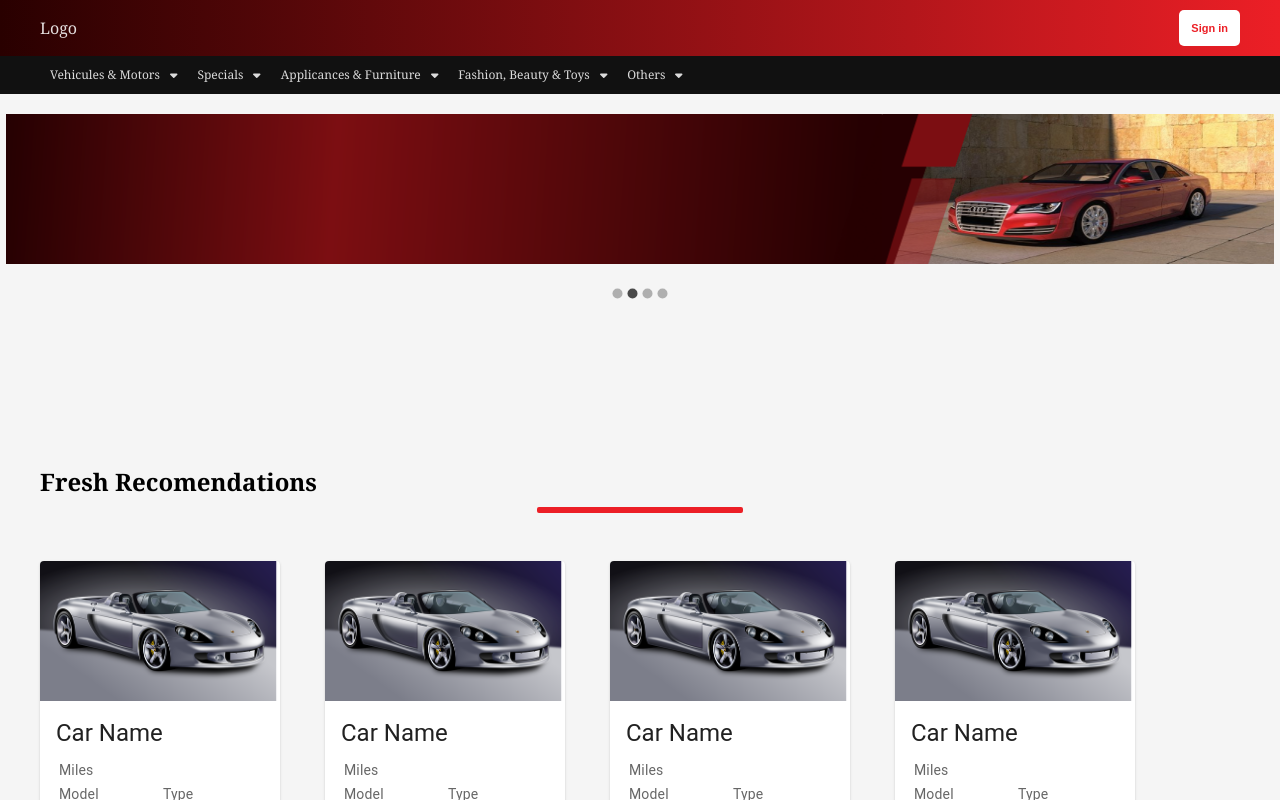
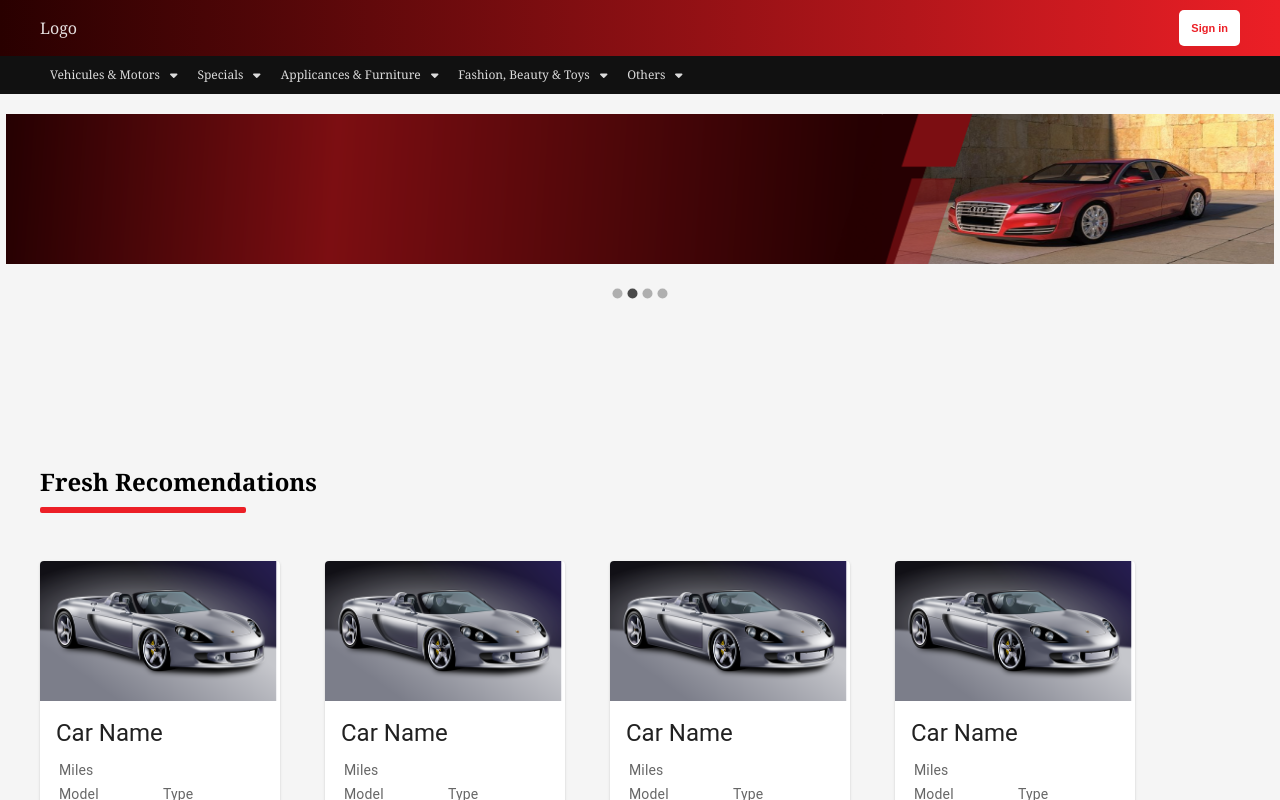
Before and after one commit to ahmaddsarrajj/car_dealer, a React (Vite) app: page / in a window 1280 px wide. Shown: the top 800 px of the page. Built offline with nearby package versions, Linux system fonts and the light colour scheme.

Commit message:
03052023

```diff
--- a/src/screen/all.jsx
+++ b/src/screen/all.jsx
@@ -55,7 +55,7 @@ export default function All() {
       <Category/>
       <div className="products">
         <h2>Fresh Recomendations</h2>
-        <hr />
+        <hr align="left"/>
         <div className='list'>
          {data?.map(i=>{
           return(
--- a/src/screen/screen.css
+++ b/src/screen/screen.css
@@ -19,7 +19,6 @@ hr {
   border: 3px solid var(--main);
   margin-top: -13px;
   border-radius: 2px;
-  text-align: left;
 }
 
 .pagination {
@@ -46,9 +45,7 @@ hr {
 }
 */
 @media only screen and (min-width: 318px) {
-  hr{
-    text-align: start;
-  }
+
   .products {
     padding-block: 60px;
   }
```
